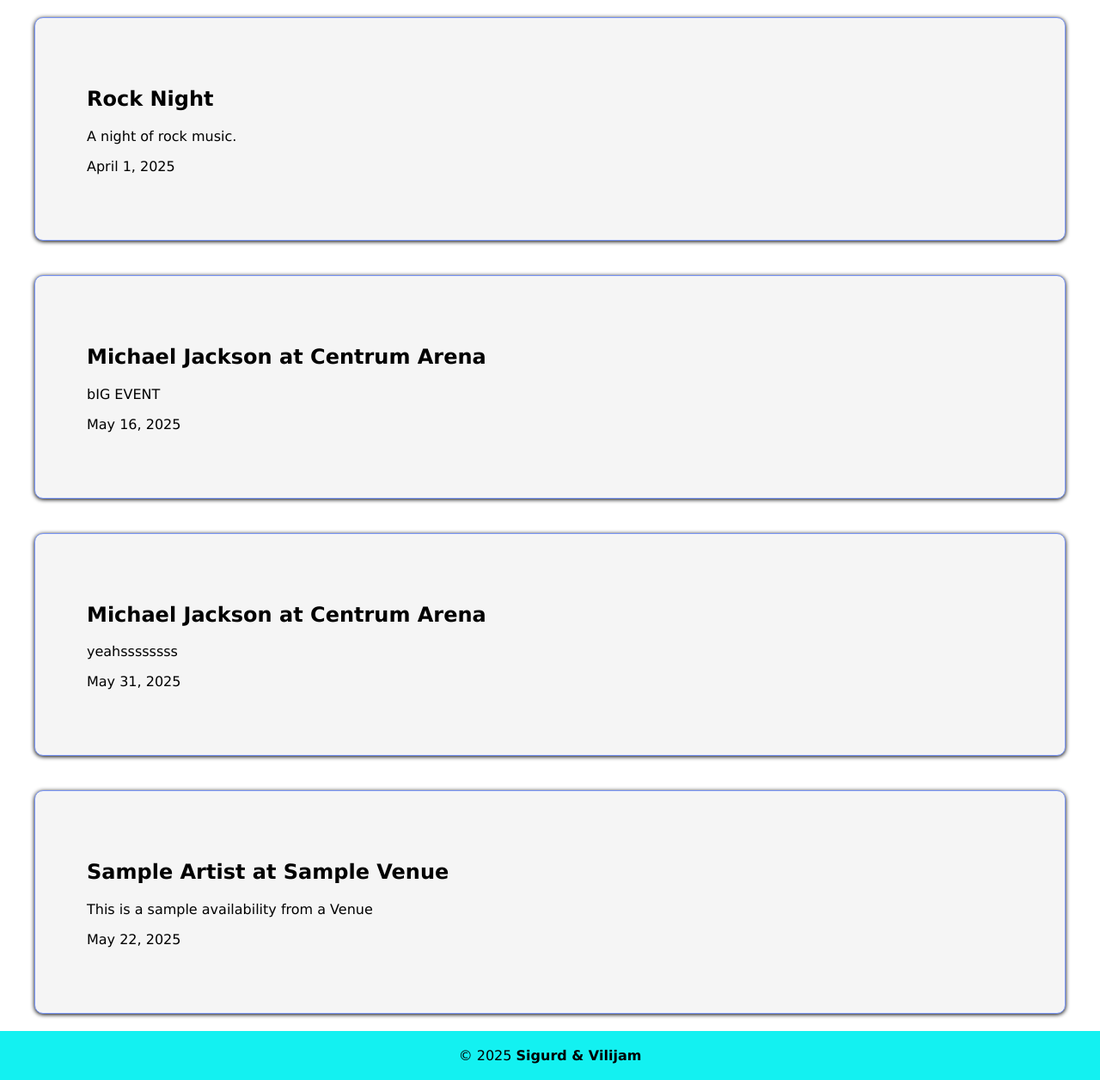
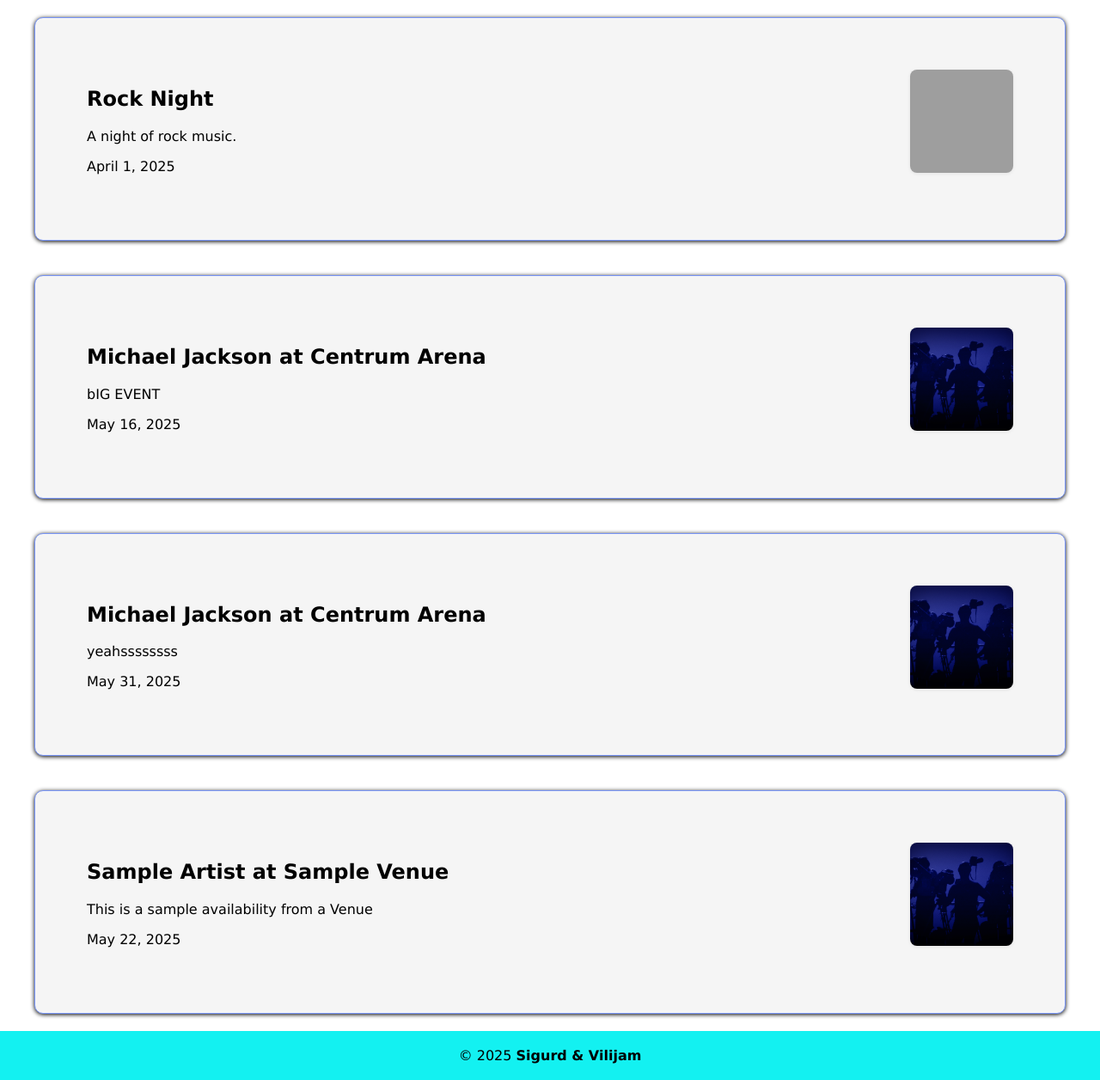
Before and after one commit to Valiant-GitHub/ELE-3921-Web-app-dev.-Project, a Django app: page /events/ in a window 1280 px wide. Shown: the part 79-1335 px from the top of the page at 86% size. Run offline with Django 5.2, Linux system fonts and the light colour scheme; data comes from the database, SQL or seed files in the repository; both versions use the stored data as it was after the commit; grey boxes are pictures that could not be loaded.

Commit message:
added a default event picture. added event picture to the event listing

```diff
--- a/django/visi/static/css/base.css
+++ b/django/visi/static/css/base.css
@@ -72,7 +72,17 @@ button:hover{
     text-decoration: none;
 
 }
-
+.card img {
+    float: right;
+    width: 120px;
+    height: 120px;
+    margin-left: 16px;
+    margin-bottom: 8px;
+    border-radius: 8px;
+    box-shadow: 0 1px 4px rgba(0,0,0,0.08);
+    object-fit: cover;
+    vertical-align: top;
+}
 /*forms*/
 form input{
     width: 100%;
--- a/django/visi/templates/events.html
+++ b/django/visi/templates/events.html
@@ -3,9 +3,11 @@
 {% for event in events %}
 <div class="container">
     <div class="card">
+        <img src="{{ event.eventimage.url }}">
         <h2><a href="{% url 'event' event.id %}">{{ event.eventname }}</a></h2>
         <p>{{ event.eventdescription }}</p>
         <p>{{ event.eventdate }}</p>
+
     </div>
 </div>
 {% endfor %}
```
Also changed, not shown: django/visi/db.sqlite3, django/visi/media/eventpics/default.png (added).
